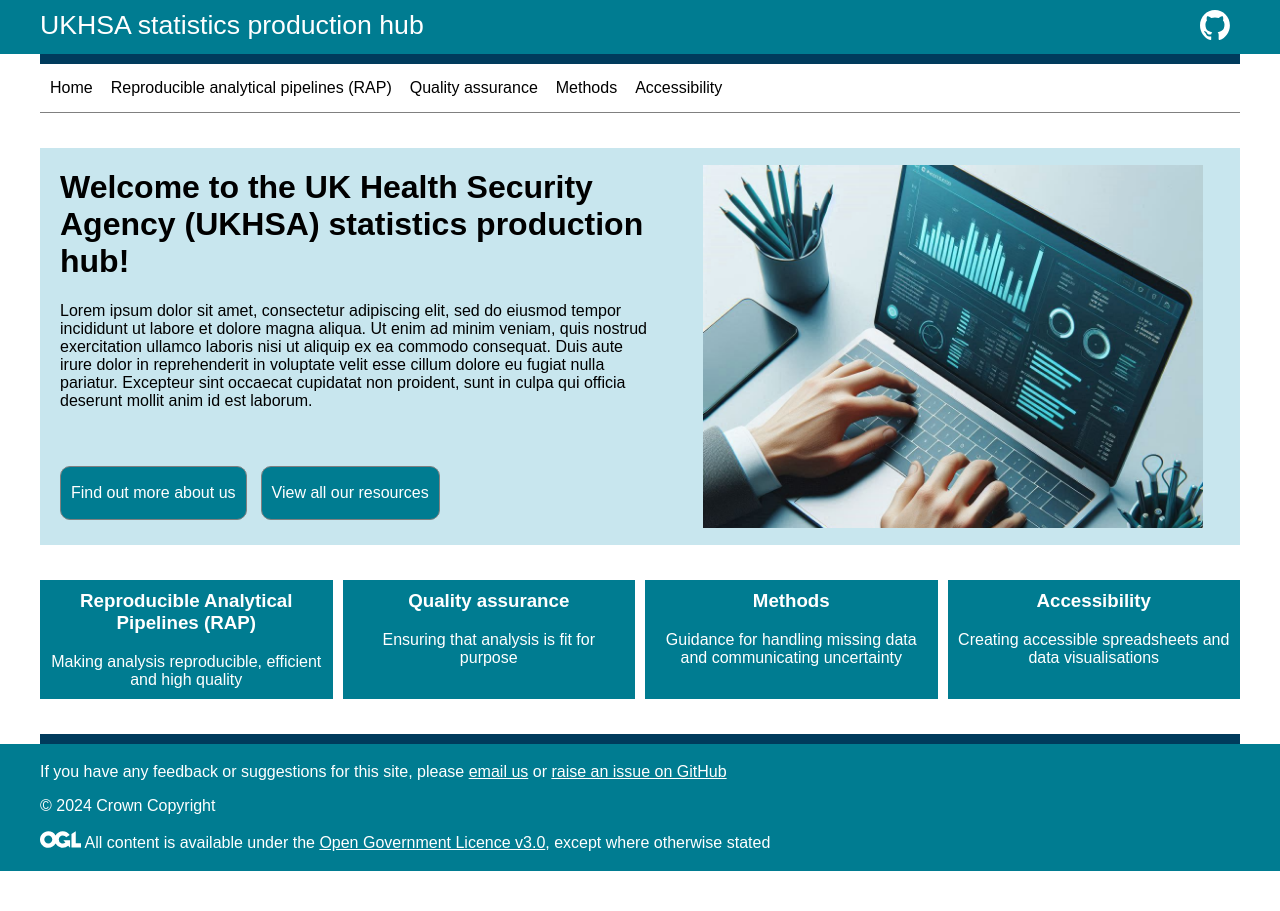
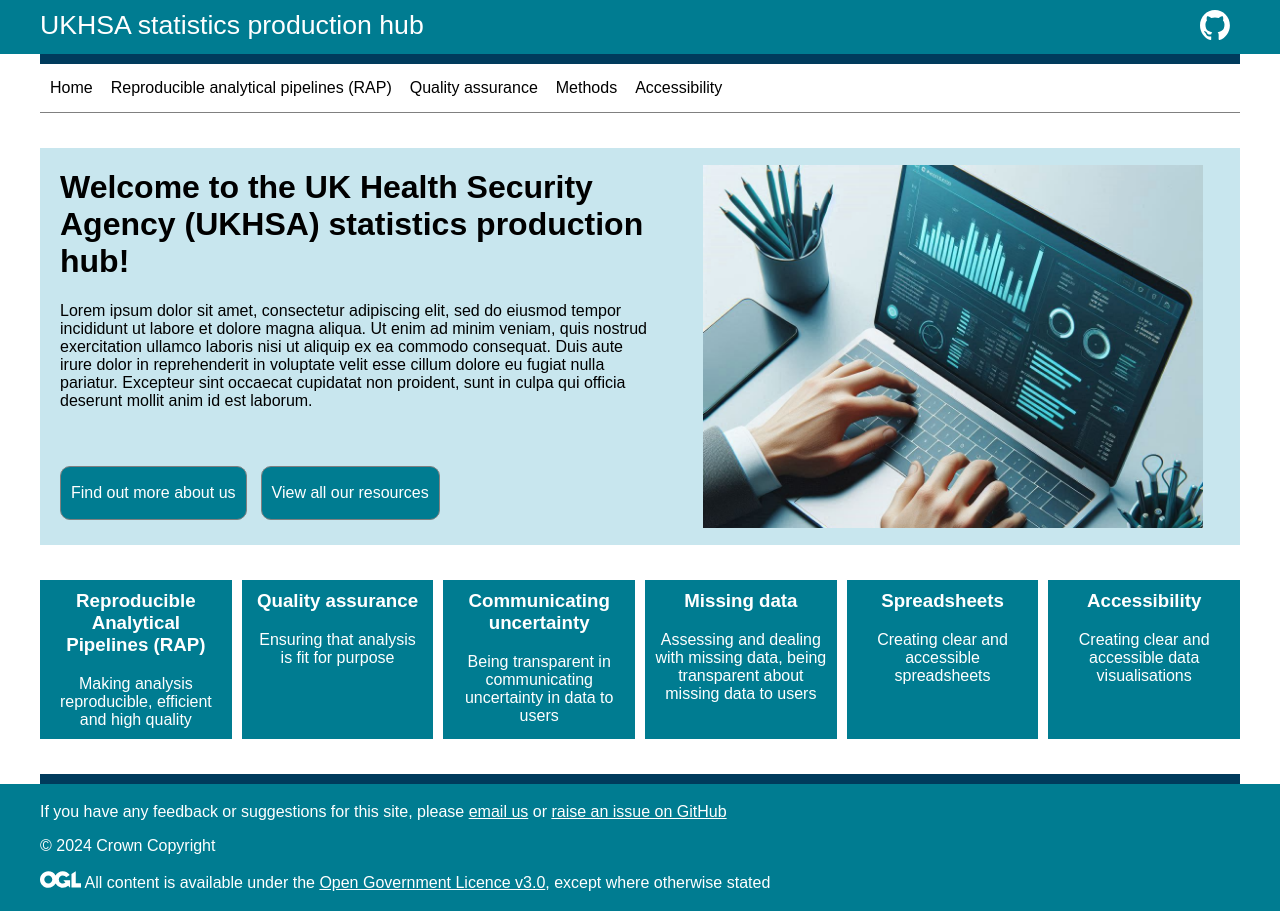
Before and after one commit to BenCuff/github-pages-test, a Jekyll site: the page built from docs/index.md, in a window 1280 px wide. Built offline with Jekyll 4.4.1, drawn with Linux system fonts in a browser that asks for light colours.

Commit message:
Adding more tiles to index

```diff
--- a/docs/_layouts/index.html
+++ b/docs/_layouts/index.html
@@ -60,17 +60,31 @@
           </div>
         </a>
 
-        <a href="#" class="index-tile-a">
+        <a href="communicating-uncertainty" class="index-tile-a">
           <div class="index-tile">
-            <h3>Methods</h3>
-            <p>Guidance for handling missing data and communicating uncertainty</p>
+            <h3>Communicating uncertainty</h3>
+            <p>Being transparent in communicating uncertainty in data to users</p>
           </div>
         </a>
 
-        <a href="#" class="index-tile-a">
+        <a href="missing-data" class="index-tile-a">
+          <div class="index-tile">
+            <h3>Missing data</h3>
+            <p>Assessing and dealing with missing data, being transparent about missing data to users</p>
+          </div>
+        </a>
+
+        <a href="spreadsheets" class="index-tile-a">
+          <div class="index-tile">
+            <h3>Spreadsheets</h3>
+            <p>Creating clear and accessible spreadsheets</p>
+          </div>
+        </a>
+
+        <a href="data-vis" class="index-tile-a">
           <div class="index-tile">
             <h3>Accessibility</h3>
-            <p>Creating accessible spreadsheets and data visualisations</p>
+            <p>Creating clear and accessible data visualisations</p>
           </div>
         </a>
 
--- a/docs/assets/styles.css
+++ b/docs/assets/styles.css
@@ -205,7 +205,6 @@ code{
 .cards-container{
   display: flex;
   flex-wrap: wrap;
-
 }
 
 .card {
```
